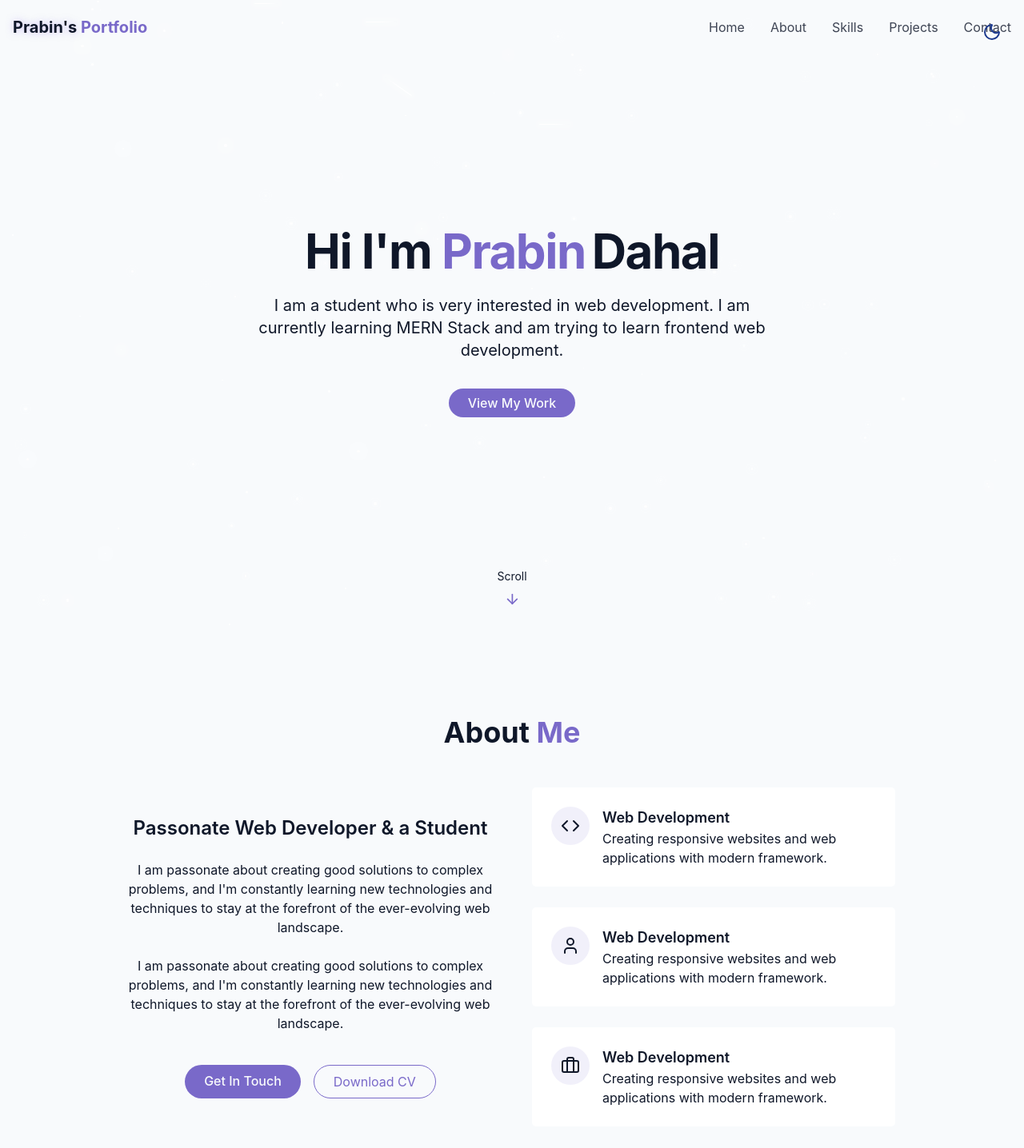
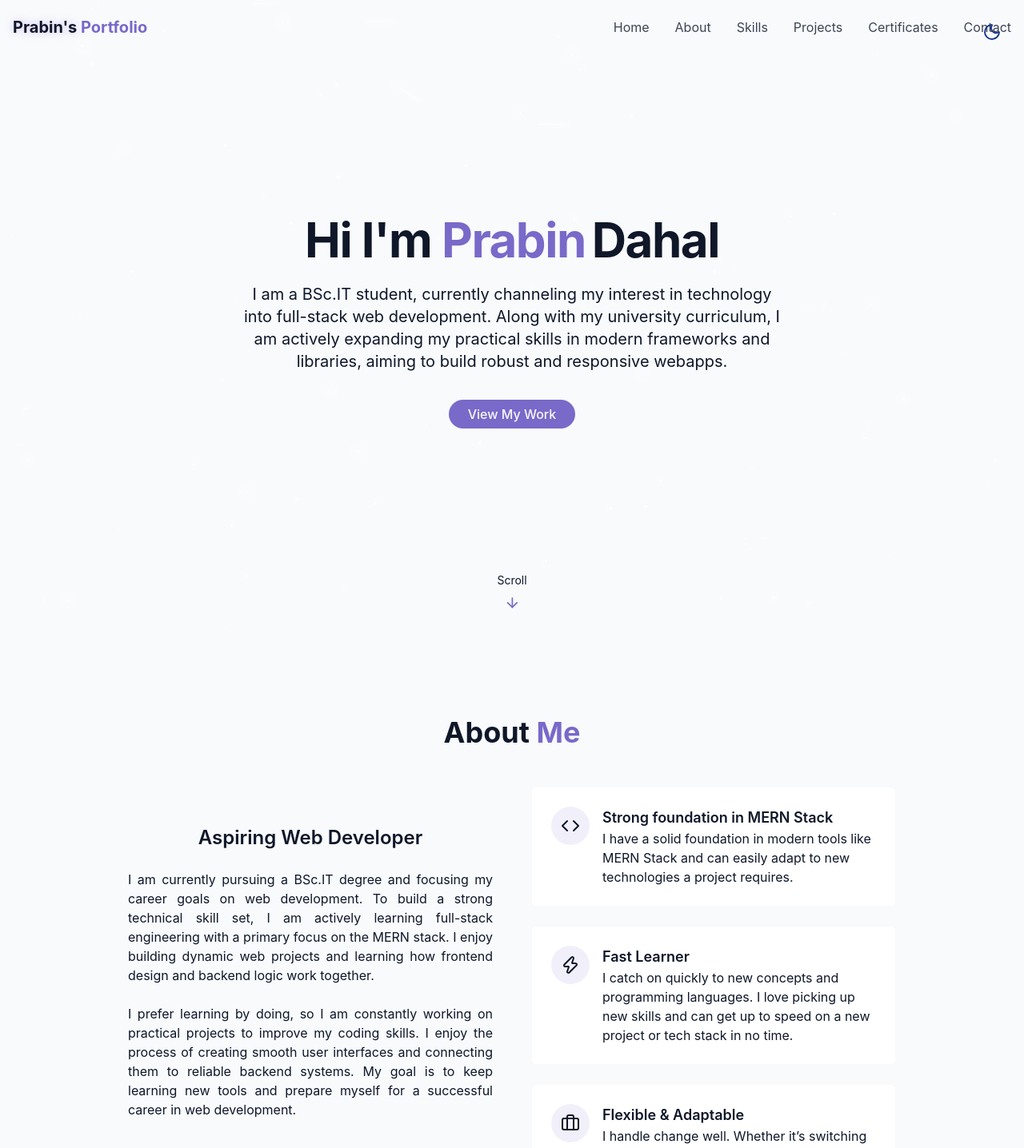
Before and after one commit to Student-Prabin/Portfolio, a React app: page / in a window 1280 px wide. Shown: the top 1436 px of the page at 80% size. Built offline with nearby package versions, Linux system fonts and the light colour scheme; the HTML template or start-up script is replaced by a standard one.

Commit message:
added certificate section

```diff
--- a/src/components/AboutSection.jsx
+++ b/src/components/AboutSection.jsx
@@ -1,4 +1,4 @@
-import { Briefcase, Code, User } from 'lucide-react'
+import { Briefcase, Code, User, Zap } from 'lucide-react'
 import React from 'react'
 
 const AboutSection = () => {
@@ -12,14 +12,16 @@ const AboutSection = () => {
         <div className='grid grid-cols-1 md:grid-cols-2 gap-12 items-center'>
           {/* Left part */}
           <div className='space-y-6'>
-            <h3 className='text-2xl font-semibold'>Passonate Web Developer & a Student</h3>
-            <p className='text-muted-foreground'>I am passonate about creating good solutions to complex problems,
-              and I'm constantly learning new technologies and techniques
-              to stay at the forefront of the ever-evolving web landscape.
+            <h3 className='text-2xl font-semibold'>Aspiring Web Developer</h3>
+            <p className='text-muted-foreground text-justify'>I am currently pursuing a BSc.IT degree and focusing my career
+              goals on web development. To build a strong technical skill set, I am actively learning full-stack engineering
+              with a primary focus on the MERN stack. I enjoy building dynamic web projects and learning how frontend design
+              and backend logic work together.
             </p>
-            <p className='text-muted-foreground'>I am passonate about creating good solutions to complex problems,
-              and I'm constantly learning new technologies and techniques
-              to stay at the forefront of the ever-evolving web landscape.
+            <p className='text-muted-foreground text-justify'>I prefer learning by doing, so I am constantly working on practical projects to
+              improve my coding skills. I enjoy the process of creating smooth user interfaces and connecting them
+              to reliable backend systems. My goal is to keep learning new tools and prepare myself for a successful career
+              in web development.
             </p>
 
             <div className='flex flex-col sm:flex-row gap-4 pt-4 justify-center'>
@@ -39,19 +41,21 @@ const AboutSection = () => {
                 <Code className='h-6 w-6'/>
                 </div>
                 <div className='text-left'>
-                  <h4 className='font-semibold text-lg'>Web Development</h4>
-                  <p className='text-muted-foreground'>Creating responsive websites and web applications with modern framework.</p>
+                  <h4 className='font-semibold text-lg'>Strong foundation in MERN Stack</h4>
+                  <p className='text-muted-foreground'>I have a solid foundation in modern
+                    tools like MERN Stack and can easily adapt to new technologies a project requires.</p>
                 </div>
               </div>
             </div>
             <div className='gradient-border p-6 card-hover'>
               <div className='flex items-start gap-4'>
                 <div className='p-3 rounded-full bg-primary/10'>
-                <User className='h-6 w-6'/>
+                <Zap className='h-6 w-6'/>
                 </div>
                 <div className='text-left'>
-                  <h4 className='font-semibold text-lg'>Web Development</h4>
-                  <p className='text-muted-foreground'>Creating responsive websites and web applications with modern framework.</p>
+                  <h4 className='font-semibold text-lg'>Fast Learner</h4>
+                  <p className='text-muted-foreground'>I catch on quickly to new concepts and programming languages.
+                    I love picking up new skills and can get up to speed on a new project or tech stack in no time.</p>
                 </div>
               </div>
             </div>
@@ -61,8 +65,8 @@ const AboutSection = () => {
                 <Briefcase className='h-6 w-6'/>
                 </div>
                 <div className='text-left'>
-                  <h4 className='font-semibold text-lg'>Web Development</h4>
-                  <p className='text-muted-foreground'>Creating responsive websites and web applications with modern framework.</p>
+                  <h4 className='font-semibold text-lg'>Flexible & Adaptable</h4>
+                  <p className='text-muted-foreground'>I handle change well. Whether it’s switching to a different task, learning a new tool, or adjusting to fresh project goals, I adapt easily and keep things moving forward.</p>
                 </div>
               </div>
             </div>
--- /dev/null
+++ b/src/components/CertificatesSection.jsx
@@ -0,0 +1,56 @@
+import { ArrowRight } from 'lucide-react'
+import React from 'react'
+
+const CertificatesSection = () => {
+
+    const certificates = [
+        {
+            id: 1,
+            title: "MERN Stack Certificate",
+            image: '/certificates/MERN.png',
+            check: "https://www.mindrisers.com.np/certificate/validate/MR-82016-MS",
+        }, {
+            id: 2,
+            title: "UX Foundation Certificate",
+            image: '/certificates/FoundationOfUX.png',
+            check: "https://coursera.org/share/c9806ddebe65a762b922bd28eb4dca93",
+
+        },
+    ]
+
+    return (
+        <section id='certificates' className='py-24 px-4 relative'>
+            <div className='container mx-auto max-w-5xl'>
+                <h2 className='text-3xl md:text-4xl font-bold mb-4 text-center'>
+                    My <span className='text-primary'>Certificates</span>
+                </h2>
+                <p className='text-center text-muted-foreground mb-12 max-w-2xl mx-auto'>
+                    Here are some of the certificates I have collected so far.
+                </p>
+
+                <div className='grid grid-cols-1 md:grid-cols-2 lg:grid-cols-2 sm:10 md:30 lg:gap-40 cursor-pointer'>
+                    {certificates.map((certificate, key) => (
+                        <div key={key} className='group bg-card rounded-lg overflow-hidden shadow-xs card-hover'>
+                            <div className='h-48 overflow-hidden'>
+                                <img src={certificate.image} alt={certificate.title} className='w-full h-full object-cover transition-transform duration-500 group-hover:scale-110' />
+                            </div >
+
+                            <div className='p-6'>
+                                <h3 className='text-lg font-semibold mb-1'>{certificate.title}</h3>
+                                <div className='text-center mt-12'>
+                                    <a href={certificate.check} target='_blank' className='cosmic-button w-fit flex items-center mx-auto gap-2'>
+                                        Check It Out<ArrowRight size={16} />
+                                    </a>
+                                </div>
+                            </div>
+                        </div>
+
+                    ))}
+                </div>
+
+            </div>
+        </section>
+    )
+}
+
+export default CertificatesSection
--- a/src/components/ContactSection.jsx
+++ b/src/components/ContactSection.jsx
@@ -15,7 +15,7 @@ const ContactSection = () => {
                 <p className='text-center text-muted-foreground mb-8 max-w-2xl mx-auto'>
                     Feel free to reach out.
                 </p>
-                <h3 className=' text-2xl font-semibold mb-6 mx-auto'>Contact Me</h3>
+                <h3 className=' text-2xl font-semibold mb-6 mx-auto'>Let's Connect</h3>
                 {/* Switched container to a responsive grid instead of flex + space-x */}
                 <div className="grid grid-cols-1 sm:grid-cols-2 lg:grid-cols-4 gap-6 justify-items-center sm:justify-items-start max-w-4xl mx-auto">
 
--- a/src/components/HeroSection.jsx
+++ b/src/components/HeroSection.jsx
@@ -12,7 +12,7 @@ const HeroSection = () => {
             <span className='text-gradient ml-2 opacity-0 animate-fade-in-delay-2'>Dahal</span>
         </h1>
         <p className='text-lg md:text-xl text-muted-foreground max-w-2xl mx-auto opacity-0 animate-fade-in-delay-3'>
-            I am a student who is very interested in web development. I am currently learning MERN Stack and am trying to learn frontend web development.
+            I am a BSc.IT student, currently channeling my interest in technology into full-stack web development. Along with my university curriculum, I am actively expanding my practical skills in modern frameworks and libraries, aiming to build robust and responsive webapps.
         </p>
 
         <div className='pt-4 opacity-0 animate-fade-in-delay-4'>
--- a/src/components/Navbar.jsx
+++ b/src/components/Navbar.jsx
@@ -7,6 +7,7 @@ const navItems = [
     { name: "About", href: "#about" },
     { name: "Skills", href: "#skills" },
     { name: "Projects", href: "#projects" },
+    { name: "Certificates", href: "#certificates" },
     { name: "Contact", href: "#contact" },
 ]
 
--- a/src/components/ProjectsSection.jsx
+++ b/src/components/ProjectsSection.jsx
@@ -1,4 +1,5 @@
 import { ArrowRight, ExternalLink, FileCode2, Link } from 'lucide-react'
+import { DiGithub } from 'react-icons/di'
 import React from 'react'
 
 const ProjectsSection = () => {
@@ -26,17 +27,16 @@ const ProjectsSection = () => {
             description: "Task Planner is a simple and efficient web-based To-Do application designed to help users organize theirdaily tasks effortlessly.",
             image: '/projects/TaskPlanner.png',
             tags: ["React", "Tailwind","JavaScript"],
-            demoUrl: "https://meal-zone-pi.vercel.app/",
+            demoUrl: "https://to-do-app-lake-iota.vercel.app/",
             githubUrl: "https://github.com/Student-Prabin/ToDo-app",
         }
     ]
 
     return (
-        <section id='projects' className='py-24 px-4 relative'>
+       <section id='projects' className='py-24 px-4 relative'>
             <div className='container mx-auto max-w-5xl'>
                 <h2 className='text-3xl md:text-4xl font-bold mb-4 text-center'>
-                    {""}
-                    Featured<span className='text-primary'>Projects</span>
+                    Featured <span className='text-primary'>Projects</span>
                 </h2>
                 <p className='text-center text-muted-foreground mb-12 max-w-2xl mx-auto'>
                     Here are some of my recent projects. Each project was carefully crafted with attention to detail,
@@ -48,7 +48,7 @@ const ProjectsSection = () => {
                         <div key={key} className='group bg-card rounded-lg overflow-hidden shadow-xs card-hover'>
                             <div className='h-48 overflow-hidden'>
                                 <img src={project.image} alt={project.title} className='w-full h-full object-cover transition-transform duration-500 group-hover:scale-110' />
-                            </div>
+                            </div >
 
                             <div className='p-6'>
                                 <div className='flex flex-wrap gap-2 mb-4 justify-left'>
@@ -61,7 +61,7 @@ const ProjectsSection = () => {
                             <div className='flex justify-between items-center'>
                                 <div className='flex space-x-3 '>
                                     <a href={project.demoUrl} target='_blank' className='text-foreground/80 hover:text-primary transition-colors duration-300'><Link size={20}/>Live Demo</a>
-                                    <a href={project.githubUrl} target='_blank' className='text-foreground/80 hover:text-primary transition-colors duration-300'><FileCode2 size={20}/>GitHub</a>
+                                    <a href={project.githubUrl} target='_blank' className='text-foreground/80 hover:text-primary transition-colors duration-300'><DiGithub size={20}/>GitHub</a>
                                 </div>
                             </div>
                             </div>
--- a/src/pages/Home.jsx
+++ b/src/pages/Home.jsx
@@ -1,4 +1,5 @@
 import AboutSection from "../components/AboutSection"
+import CertificatesSection from "../components/CertificatesSection"
 import ContactSection from "../components/ContactSection"
 import HeroSection from "../components/HeroSection"
 import { Navbar } from "../components/Navbar"
@@ -25,6 +26,7 @@ export const Home = () => {
                 <AboutSection/>
                 <SkillsSection/>
                 <ProjectsSection />
+                <CertificatesSection/>
                 <ContactSection/>
             </main>
             {/* Footer */}
```
Also changed, not shown: public/certificates/FoundationOfUX.png (added), public/certificates/MERN.png (added).
